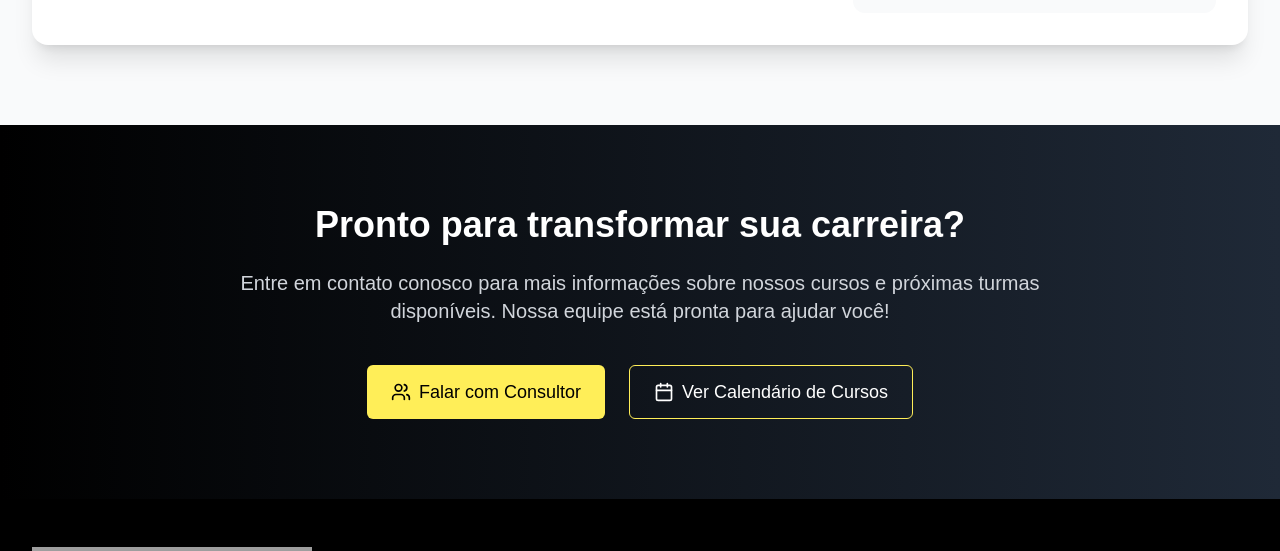
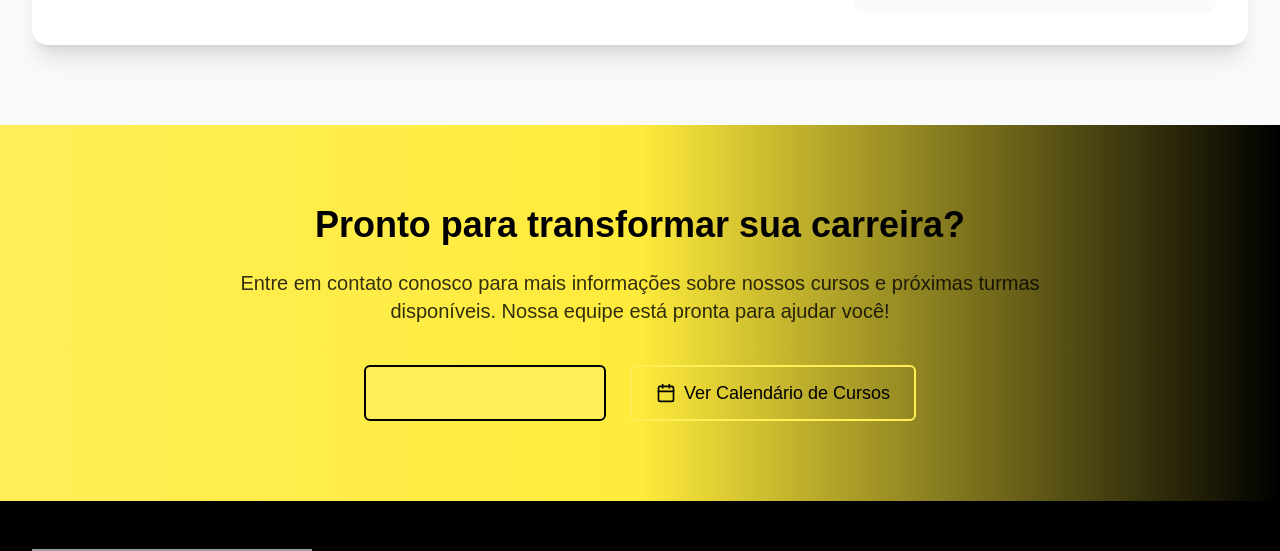
Before and after one commit to MichaelFelixPE/beehave-, a React (Vite) app: page /cursos in a window 1280 px wide. Shown: the part 3460-4011 px from the top of the page. Built offline with nearby package versions, Linux system fonts and the light colour scheme; grey boxes are pictures that could not be loaded; a web font is replaced by a local one.

Commit message:
Alterar cores da seção CTA para tema abelha

```diff
--- a/src/pages/CoursesPage.tsx
+++ b/src/pages/CoursesPage.tsx
@@ -269,21 +269,21 @@ const CoursesPage: React.FC = () => {
       </section>
 
       {/* CTA Section */}
-      <section className="py-20 bg-gradient-to-r from-black to-gray-800">
+      <section className="py-20 bg-gradient-to-r from-yellow-400 via-yellow-500 to-black">
         <div className="max-w-4xl mx-auto px-4 sm:px-6 lg:px-8 text-center">
-          <h2 className="text-3xl md:text-4xl font-bold text-white mb-6">
+          <h2 className="text-3xl md:text-4xl font-bold text-black mb-6">
             Pronto para transformar sua carreira?
           </h2>
-          <p className="text-xl text-gray-300 mb-10">
+          <p className="text-xl text-black mb-10 opacity-80">
             Entre em contato conosco para mais informações sobre nossos cursos
             e próximas turmas disponíveis. Nossa equipe está pronta para ajudar você!
           </p>
           <div className="flex flex-col sm:flex-row justify-center gap-6">
-            <Button size="large" className="bg-yellow-400 hover:bg-yellow-500 text-black">
+            <Button size="large" className="bg-black hover:bg-gray-800 text-yellow-400 border-2 border-black">
               <Users className="w-5 h-5 mr-2" />
               Falar com Consultor
             </Button>
-            <Button variant="outline" size="large" className="border-white text-white hover:bg-white hover:text-black">
+            <Button variant="outline" size="large" className="border-black text-black hover:bg-black hover:text-yellow-400 border-2">
               <Calendar className="w-5 h-5 mr-2" />
               Ver Calendário de Cursos
             </Button>
```
